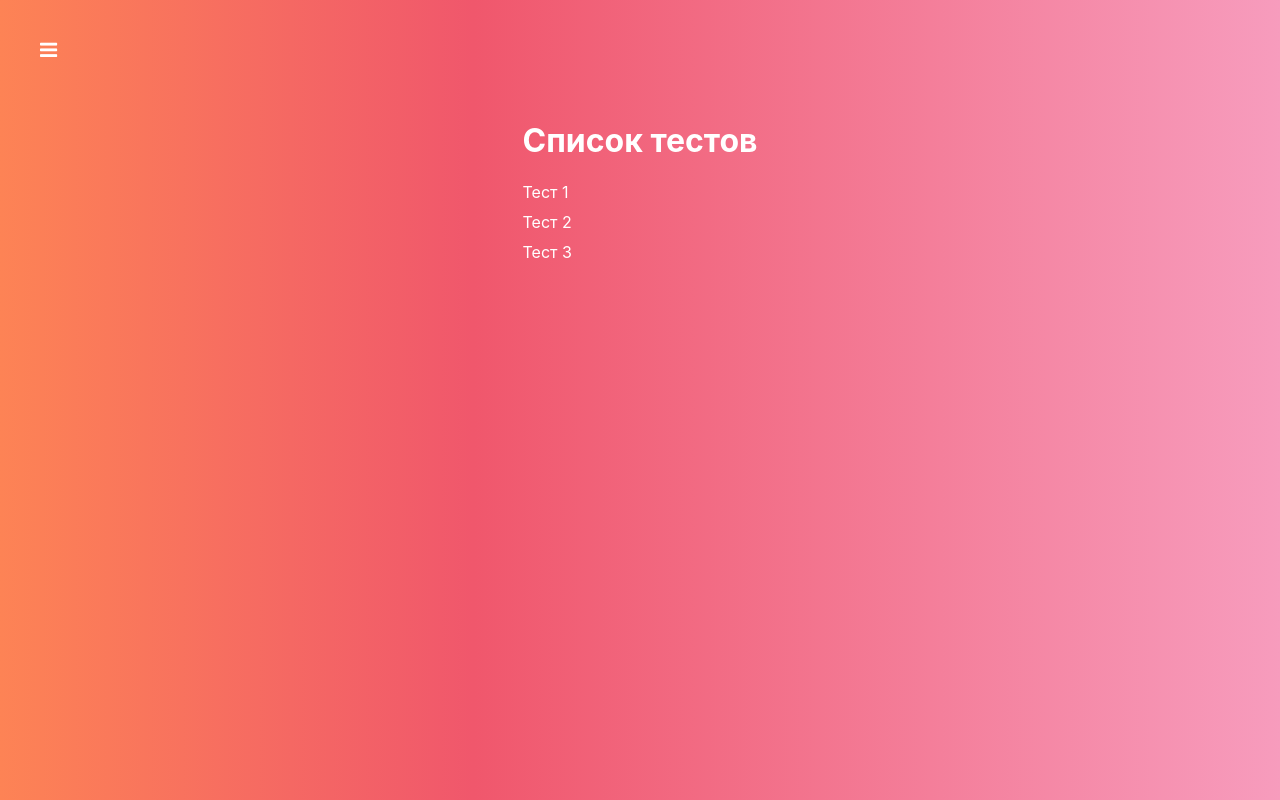
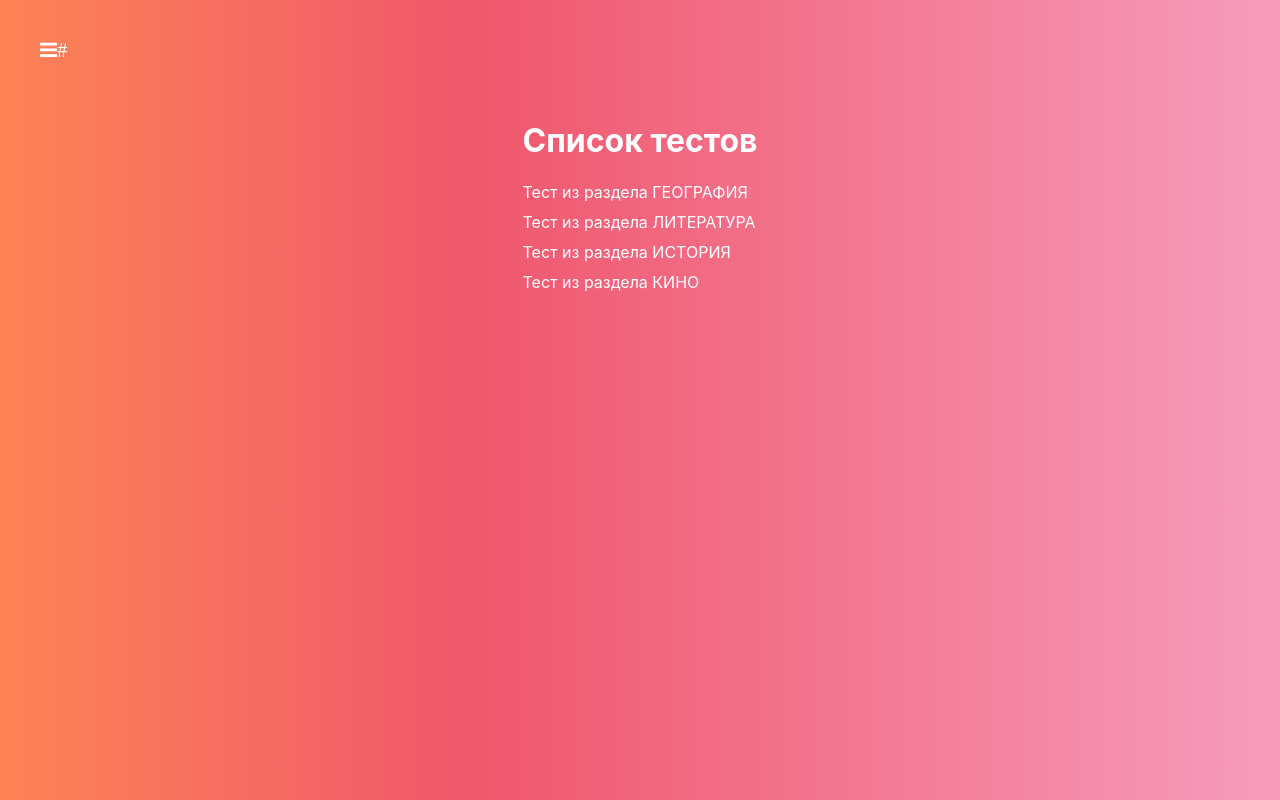
Before and after one commit to tsipherov/quiz, a React (Create React App) app: page / in a window 1280 px wide. Built offline with nearby package versions, Linux system fonts and the light colour scheme; no server answers.

Commit message:
edit routs

```diff
--- a/src/App.js
+++ b/src/App.js
@@ -1,6 +1,6 @@
 import "./App.scss";
 import Layout from "./hoc/Layout/Layout";
-import { Route, Switch } from "react-router-dom";
+import { Route, BrowserRouter, Routes } from "react-router-dom";
 import Quiz from "./containers/Quiz/Quiz";
 import QuizList from "./containers/QuizList/QuizList";
 import Auth from "./containers/Auth/Auth";
@@ -8,14 +8,18 @@ import QuizCreator from "./containers/QuizCreator/QuizCreator";
 
 function App() {
   return (
-    <Layout>
-      <Switch>
-        <Route path="/auth" component={Auth} />
-        <Route path="/quiz-creator" component={QuizCreator} />
-        <Route path="/quiz/:id" component={Quiz} />
-        <Route path="/" component={QuizList} />
-      </Switch>
-    </Layout>
+    <BrowserRouter>
+      <Layout>
+        <Routes>
+          <Route path="/" element={<QuizList />} />
+          <Route path="/quiz/:int" element={<Quiz />} />
+          <Route path="/quiz-creator" element={<QuizCreator />} />
+          <Route path="/auth" element={<Auth />} />
+          <Route path="/quiz/:id" element={<Quiz />} />
+          <Route path="/*" element={<h1>Page Not Found (404)</h1>} />
+        </Routes>
+      </Layout>
+    </BrowserRouter>
   );
 }
 
--- a/src/components/Navigation/Drawer/Drawer.js
+++ b/src/components/Navigation/Drawer/Drawer.js
@@ -4,7 +4,7 @@ import { NavLink } from "react-router-dom";
 import Backdrop from "../../UI/Backdrop/Backdrop";
 
 const links = [
-  { to: "/", label: "Список", exact: true },
+  { to: "/", label: "Список тестов", exact: true },
   { to: "/auth", label: "Авторизация", exact: false },
   { to: "/quiz-creator", label: "Создать тест", exact: false },
 ];
--- a/src/components/Navigation/MenuToggle/MenuToggle.js
+++ b/src/components/Navigation/MenuToggle/MenuToggle.js
@@ -1,25 +1,21 @@
-import React from 'react'
-import classes from './MenuToggle.module.scss'
+import React from "react";
+import classes from "./MenuToggle.module.scss";
 
-const MenuToggle = props => {
-  const cls = [
-    classes.MenuToggle,
-    'fa'
-  ]
+const MenuToggle = (props) => {
+  const cls = [classes.MenuToggle, "fa"];
 
   if (props.isOpen) {
-    cls.push('fa-times')
-    cls.push(classes.open)
+    cls.push("fa-times");
+    cls.push(classes.open);
   } else {
-    cls.push('fa-bars')
+    cls.push("fa-bars");
   }
 
   return (
-    <i
-      className={cls.join(' ')}
-      onClick={props.onToggle}
-    />
-  )
-}
+    <i className={cls.join(" ")} onClick={props.onToggle}>
+      {props.isOpen ? "x" : "#"} {/*заменяю иконки когда нет инета*/}
+    </i>
+  );
+};
 
-export default MenuToggle
+export default MenuToggle;
--- a/src/components/Navigation/MenuToggle/MenuToggle.module.scss
+++ b/src/components/Navigation/MenuToggle/MenuToggle.module.scss
@@ -5,12 +5,12 @@
   font-size: 20px;
   cursor: pointer;
   color: #fff;
-    transition: opacity, left .22s ease-in;
+  transition: opacity, left 0.22s ease-in;
   z-index: 100;
 }
 
 .MenuToggle:hover {
-    opacity: .7;
+  opacity: 0.7;
 }
 
 .MenuToggle.open {
--- a/src/components/UI/Button/Button.module.scss
+++ b/src/components/UI/Button/Button.module.scss
@@ -8,6 +8,7 @@
   text-transform: uppercase;
   font-weight: bold;
   font-size: 12px;
+  cursor: pointer;
 }
 
 .Button:focus {
@@ -15,7 +16,7 @@
 }
 
 .Button:active {
-    box-shadow: inset 2px 2px 1px rgba(0, 0, 0, .3);
+  box-shadow: inset 2px 2px 1px rgba(0, 0, 0, 0.3);
 }
 
 .Button:disabled {
--- a/src/containers/Quiz/Quiz.js
+++ b/src/containers/Quiz/Quiz.js
@@ -30,6 +30,28 @@ class Quiz extends Component {
           { text: "1702", id: 2 },
           { text: "1703", id: 3 },
           { text: "1803", id: 4 },
+        ],
+      },
+      {
+        question: "Столица Австралии?",
+        rightAnswerId: 1,
+        id: 3,
+        answers: [
+          { text: "Сидней", id: 1 },
+          { text: "Оттава", id: 2 },
+          { text: "Абу-Даби", id: 3 },
+          { text: "Канберра", id: 4 },
+        ],
+      },
+      {
+        question: "Какая река является самой длинной на планете?",
+        rightAnswerId: 4,
+        id: 4,
+        answers: [
+          { text: "Амазонка", id: 1 },
+          { text: "Лимпопо", id: 2 },
+          { text: "Дунай", id: 3 },
+          { text: "Нил", id: 4 },
         ],
       },
     ],
@@ -91,9 +113,9 @@ class Quiz extends Component {
     });
   };
 
-  componentDidMount() {
-    console.log("Quiz ID = ", this.props.match.params.id);
-  }
+  // componentDidMount() {
+  //   console.log("Quiz ID = ", this.props.match.params.id);
+  // }
 
   render() {
     return (
--- a/src/containers/QuizList/QuizList.js
+++ b/src/containers/QuizList/QuizList.js
@@ -1,26 +1,28 @@
 import React, { Component } from "react";
 import classes from "./QuizList.module.scss";
-import { NavLink } from "react-router-dom";
-import axios from "axios";
+import { Link } from "react-router-dom";
+// import axios from "axios";
 
 export default class QuizList extends Component {
   renderQuizes() {
-    return [1, 2, 3].map((quiz, index) => {
+    return ["География", "Литература", "История", "Кино"].map((quiz, index) => {
       return (
         <li key={index}>
-          <NavLink to={"/quiz/" + quiz}>Тест {quiz}</NavLink>
+          <Link to={`/quiz/${index + 1}`}>
+            Тест из раздела {quiz.toUpperCase()}
+          </Link>
         </li>
       );
     });
   }
 
-  componentDidMount() {
-    axios
-      .get("https://react-quiz-b9c12-default-rtdb.firebaseio.com/quiz.json")
-      .then((response) => {
-        console.log(response);
-      });
-  }
+  // componentDidMount() {
+  //   axios
+  //     .get("https://react-quiz-b9c12-default-rtdb.firebaseio.com/quiz.json")
+  //     .then((response) => {
+  //       console.log(response);
+  //     });
+  // }
 
   render() {
     return (
--- a/src/index.js
+++ b/src/index.js
@@ -2,11 +2,5 @@ import React from "react";
 import ReactDOM from "react-dom";
 import "./index.scss";
 import App from "./App";
-import { BrowserRouter } from "react-router-dom";
 
-ReactDOM.render(
-  <BrowserRouter>
-    <App />
-  </BrowserRouter>,
-  document.getElementById("root")
-);
+ReactDOM.render(<App />, document.getElementById("root"));
```
Also changed, not shown: src/components/ActiveQuiz/ActiveQuiz.js (+14 -12 lines), src/components/ActiveQuiz/AnswersList/AnswerItem/AnswerItem.js (+10 -10 lines), src/components/ActiveQuiz/AnswersList/AnswersList.js (+10 -10 lines). Lines whose indentation alone changed are shown as unchanged.
